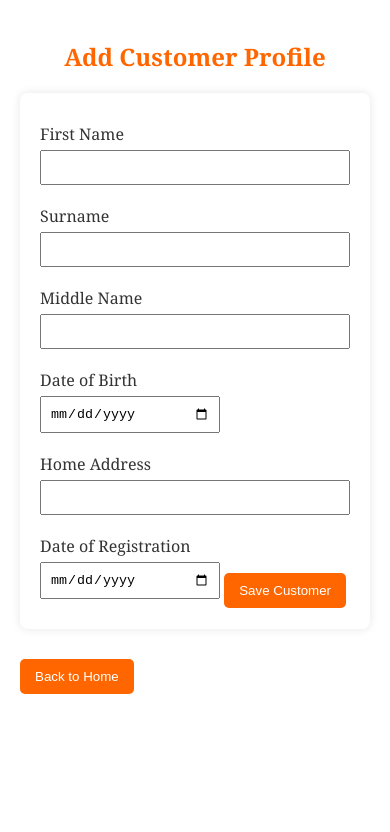
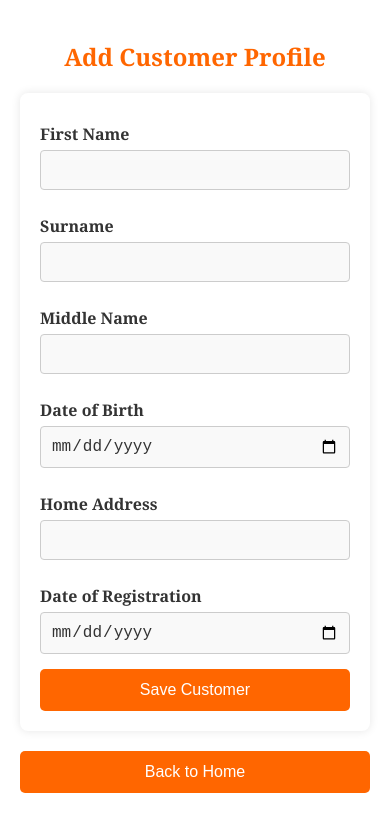
Before and after one commit to qemeanua/tastybites_corp, a website: page public/index.html in a window 390 px wide. Both pictures are taken after a click on the button "Add New Customer". Drawn offline with Linux system fonts and the light colour scheme.

Commit message:
updated css re

```diff
--- a/public/style.css
+++ b/public/style.css
@@ -31,58 +31,53 @@ form {
   box-shadow: 0 0 10px rgba(0,0,0,0.1);
 }
 
-/* Use form-row flex container for inputs and buttons side by side */
-.form-row {
-  display: flex;
-  flex-wrap: wrap;
-  gap: 10px;
-  align-items: center;
-  margin-bottom: 10px;
-}
-
 form label {
   display: block;
   margin: 10px 0 5px;
+  font-weight: bold;
 }
 
-form input, form select {
+form input,
+form select {
   width: 100%;
-  padding: 8px;
-  margin-bottom: 10px;
+  padding: 10px;
+  margin-bottom: 15px;
+  border: 1px solid #ccc;
+  border-radius: 4px;
   box-sizing: border-box;
+  font-size: 16px;
+  background-color: #f9f9f9;
 }
 
+/* Ensure all inputs (including date) are visually identical */
 form input[type="date"] {
-  width: auto;
-  min-width: 180px;
-  padding: 8px;
-  box-sizing: border-box;
-  display: inline-block;
-  vertical-align: middle;
-  margin-right: 0;
+  appearance: none;
+  -webkit-appearance: none;
+  background-color: #f9f9f9;
+  color: #333;
 }
 
+/* Button styling */
 button {
-  padding: 10px 15px;
-  margin-top: 10px;
+  padding: 12px 20px;
   background: #ff6600;
   color: white;
   border: none;
   border-radius: 5px;
   cursor: pointer;
-  white-space: nowrap;
-  display: inline-block;
-  vertical-align: middle;
+  font-size: 16px;
+  width: 100%;
 }
 
 button:hover {
   background: #e65c00;
 }
 
+/* Button group (for welcome screen) */
 .button-group {
   display: flex;
-  justify-content: center;
-  gap: 20px;
+  flex-direction: column;
+  gap: 15px;
   margin-top: 20px;
 }
 
@@ -95,7 +90,9 @@ button:hover {
 }
 
 .customer-card button {
-  margin-right: 10px;
+  margin: 8px 8px 0 0;
+  width: auto;
+  display: inline-block;
 }
 
 .order-history {
@@ -110,3 +107,19 @@ button:hover {
   padding-bottom: 5px;
   margin-bottom: 5px;
 }
+
+/* Responsive tweaks */
+@media (max-width: 600px) {
+  .button-group {
+    flex-direction: column;
+  }
+
+  button {
+    width: 100%;
+  }
+
+  form input,
+  form select {
+    font-size: 16px;
+  }
+}
```
